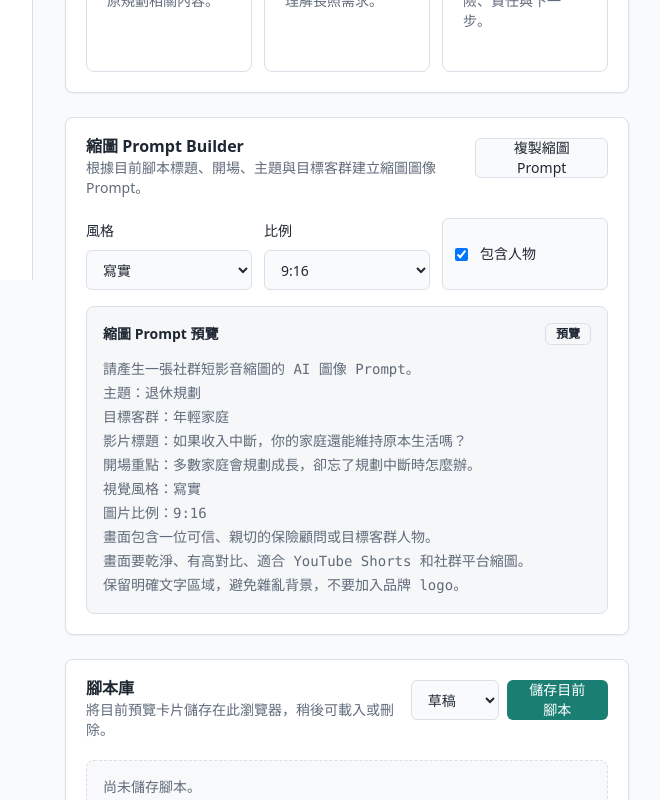
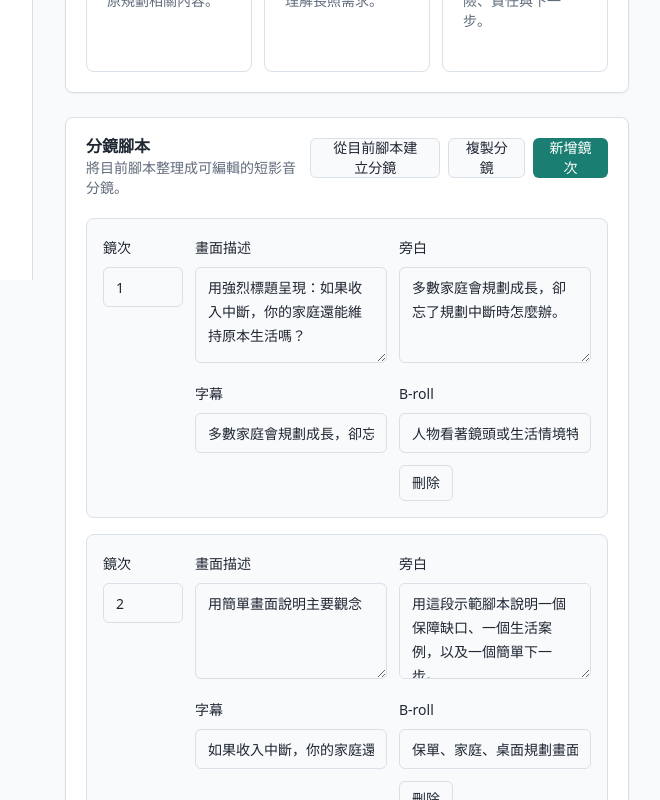
Before and after one commit to sk101049/dailyos, a Next.js app: page /content in a window 1280 px wide. Shown: the part 520-1320 px from the top of the page, without its empty margins (255-915 px from the left). Built offline with nearby package versions, Linux system fonts and the light colour scheme.

Commit message:
feat: add storyboard builder

```diff
--- a/features/content/content-page.tsx
+++ b/features/content/content-page.tsx
@@ -33,6 +33,15 @@ type ScriptStatus = "草稿" | "已完成" | "已發布";
 
 type ThumbnailStyle = "寫實" | "插畫" | "3D" | "動漫";
 type ThumbnailRatio = "9:16" | "16:9" | "1:1";
+
+type StoryboardRow = {
+  id: string;
+  shot: string;
+  visual: string;
+  narration: string;
+  subtitle: string;
+  broll: string;
+};
 
 type SavedScript = GeneratedScript & {
   id: string;
@@ -253,6 +262,49 @@ function buildThumbnailPrompt({
   ].join("\n");
 }
 
+function buildInitialStoryboard(script: GeneratedScript): StoryboardRow[] {
+  return [
+    {
+      id: crypto.randomUUID(),
+      shot: "1",
+      visual: `用強烈標題呈現：${script.title}`,
+      narration: script.hook,
+      subtitle: script.hook,
+      broll: "人物看著鏡頭或生活情境特寫"
+    },
+    {
+      id: crypto.randomUUID(),
+      shot: "2",
+      visual: "用簡單畫面說明主要觀念",
+      narration: script.script,
+      subtitle: script.title,
+      broll: "保單、家庭、桌面規劃畫面"
+    },
+    {
+      id: crypto.randomUUID(),
+      shot: "3",
+      visual: "收尾畫面搭配明確行動提示",
+      narration: script.cta,
+      subtitle: script.cta,
+      broll: "手機訊息、預約諮詢或整理資料畫面"
+    }
+  ];
+}
+
+function formatStoryboard(rows: StoryboardRow[]) {
+  return rows
+    .map((row) =>
+      [
+        `鏡次：${row.shot}`,
+        `畫面描述：${row.visual}`,
+        `旁白：${row.narration}`,
+        `字幕：${row.subtitle}`,
+        `B-roll：${row.broll}`
+      ].join("\n")
+    )
+    .join("\n\n");
+}
+
 function parseGptOutput(text: string) {
   const parsed: Partial<GeneratedScript> = {};
   let currentKey: ScriptPreviewKey | null = null;
@@ -306,6 +358,10 @@ export function ContentPage() {
   const [thumbnailRatio, setThumbnailRatio] = useState<ThumbnailRatio>("9:16");
   const [thumbnailIncludePerson, setThumbnailIncludePerson] = useState(true);
   const [thumbnailCopyMessage, setThumbnailCopyMessage] = useState<string | null>(null);
+  const [storyboardRows, setStoryboardRows] = useState<StoryboardRow[]>(() =>
+    buildInitialStoryboard(initialGeneratedScript)
+  );
+  const [storyboardCopyMessage, setStoryboardCopyMessage] = useState<string | null>(null);
   const gptPrompt = buildGptPrompt(formValues);
   const thumbnailPrompt = buildThumbnailPrompt({
     script: generatedScript,
@@ -393,6 +449,58 @@ export function ContentPage() {
       setThumbnailCopyMessage("已複製縮圖 Prompt。");
     } catch {
       setThumbnailCopyMessage("無法自動複製，請手動選取並複製縮圖 Prompt。");
+    }
+  }
+
+  function handleBuildStoryboard() {
+    setStoryboardRows(buildInitialStoryboard(generatedScript));
+    setStoryboardCopyMessage("已從目前腳本更新分鏡。");
+  }
+
+  function handleUpdateStoryboardRow(
+    id: string,
+    field: keyof Omit<StoryboardRow, "id">,
+    value: string
+  ) {
+    setStoryboardRows((rows) =>
+      rows.map((row) => (row.id === id ? { ...row, [field]: value } : row))
+    );
+    setStoryboardCopyMessage(null);
+  }
+
+  function handleAddStoryboardRow() {
+    setStoryboardRows((rows) => [
+      ...rows,
+      {
+        id: crypto.randomUUID(),
+        shot: String(rows.length + 1),
+        visual: "",
+        narration: "",
+        subtitle: "",
+        broll: ""
+      }
+    ]);
+    setStoryboardCopyMessage(null);
+  }
+
+  function handleDeleteStoryboardRow(id: string) {
+    setStoryboardRows((rows) => rows.filter((row) => row.id !== id));
+    setStoryboardCopyMessage(null);
+  }
+
+  async function handleCopyStoryboard() {
+    const text = formatStoryboard(storyboardRows);
+
+    if (!navigator.clipboard?.writeText) {
+      setStoryboardCopyMessage("目前瀏覽器不支援自動複製，請手動選取並複製分鏡。");
+      return;
+    }
+
+    try {
+      await navigator.clipboard.writeText(text);
+      setStoryboardCopyMessage("已複製分鏡。");
+    } catch {
+      setStoryboardCopyMessage("無法自動複製，請手動選取並複製分鏡。");
     }
   }
 
@@ -496,6 +604,101 @@ export function ContentPage() {
                 </Card>
               ))}
             </div>
+          </CardContent>
+        </Card>
+
+        <Card>
+          <CardHeader>
+            <div className="flex flex-col gap-3 sm:flex-row sm:items-start sm:justify-between">
+              <div className="space-y-1">
+                <CardTitle>分鏡腳本</CardTitle>
+                <CardDescription>
+                  將目前腳本整理成可編輯的短影音分鏡。
+                </CardDescription>
+              </div>
+              <div className="flex flex-col gap-2 sm:flex-row">
+                <Button variant="outline" onClick={handleBuildStoryboard}>
+                  從目前腳本建立分鏡
+                </Button>
+                <Button variant="outline" onClick={handleCopyStoryboard}>
+                  複製分鏡
+                </Button>
+                <Button onClick={handleAddStoryboardRow}>新增鏡次</Button>
+              </div>
+            </div>
+          </CardHeader>
+          <CardContent className="space-y-4">
+            {storyboardRows.map((row) => (
+              <div
+                key={row.id}
+                className="grid gap-3 rounded-lg border bg-background p-4 lg:grid-cols-[80px_minmax(0,1fr)_minmax(0,1fr)]"
+              >
+                <label className="space-y-2">
+                  <span className="text-sm font-medium">鏡次</span>
+                  <input
+                    className="h-10 w-full rounded-md border bg-background px-3 text-sm outline-none focus-visible:ring-2 focus-visible:ring-ring"
+                    value={row.shot}
+                    onChange={(event) =>
+                      handleUpdateStoryboardRow(row.id, "shot", event.target.value)
+                    }
+                  />
+                </label>
+                <label className="space-y-2">
+                  <span className="text-sm font-medium">畫面描述</span>
+                  <textarea
+                    className="min-h-24 w-full resize-y rounded-md border bg-background px-3 py-2 text-sm leading-6 outline-none focus-visible:ring-2 focus-visible:ring-ring"
+                    value={row.visual}
+                    onChange={(event) =>
+                      handleUpdateStoryboardRow(row.id, "visual", event.target.value)
+                    }
+                  />
+                </label>
+                <label className="space-y-2">
+                  <span className="text-sm font-medium">旁白</span>
+                  <textarea
+                    className="min-h-24 w-full resize-y rounded-md border bg-background px-3 py-2 text-sm leading-6 outline-none focus-visible:ring-2 focus-visible:ring-ring"
+                    value={row.narration}
+                    onChange={(event) =>
+                      handleUpdateStoryboardRow(row.id, "narration", event.target.value)
+                    }
+                  />
+                </label>
+                <label className="space-y-2 lg:col-start-2">
+                  <span className="text-sm font-medium">字幕</span>
+                  <input
+                    className="h-10 w-full rounded-md border bg-background px-3 text-sm outline-none focus-visible:ring-2 focus-visible:ring-ring"
+                    value={row.subtitle}
+                    onChange={(event) =>
+                      handleUpdateStoryboardRow(row.id, "subtitle", event.target.value)
+                    }
+                  />
+                </label>
+                <label className="space-y-2">
+                  <span className="text-sm font-medium">B-roll</span>
+                  <input
+                    className="h-10 w-full rounded-md border bg-background px-3 text-sm outline-none focus-visible:ring-2 focus-visible:ring-ring"
+                    value={row.broll}
+                    onChange={(event) =>
+                      handleUpdateStoryboardRow(row.id, "broll", event.target.value)
+                    }
+                  />
+                </label>
+                <div className="flex items-end lg:col-start-3">
+                  <Button
+                    variant="outline"
+                    size="sm"
+                    onClick={() => handleDeleteStoryboardRow(row.id)}
+                  >
+                    刪除
+                  </Button>
+                </div>
+              </div>
+            ))}
+            {storyboardCopyMessage ? (
+              <p className="rounded-md border bg-background px-3 py-2 text-sm text-muted-foreground">
+                {storyboardCopyMessage}
+              </p>
+            ) : null}
           </CardContent>
         </Card>
 
```
